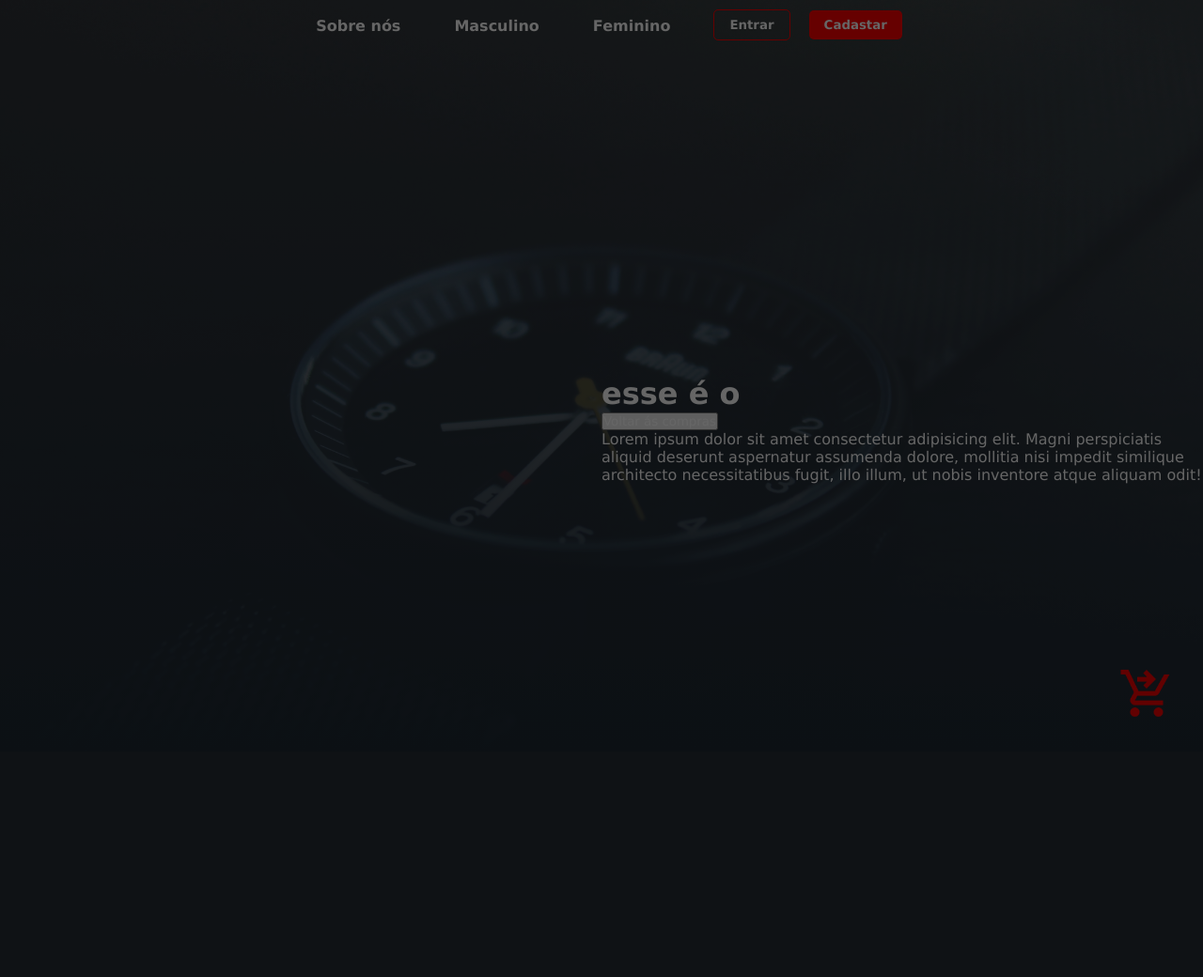
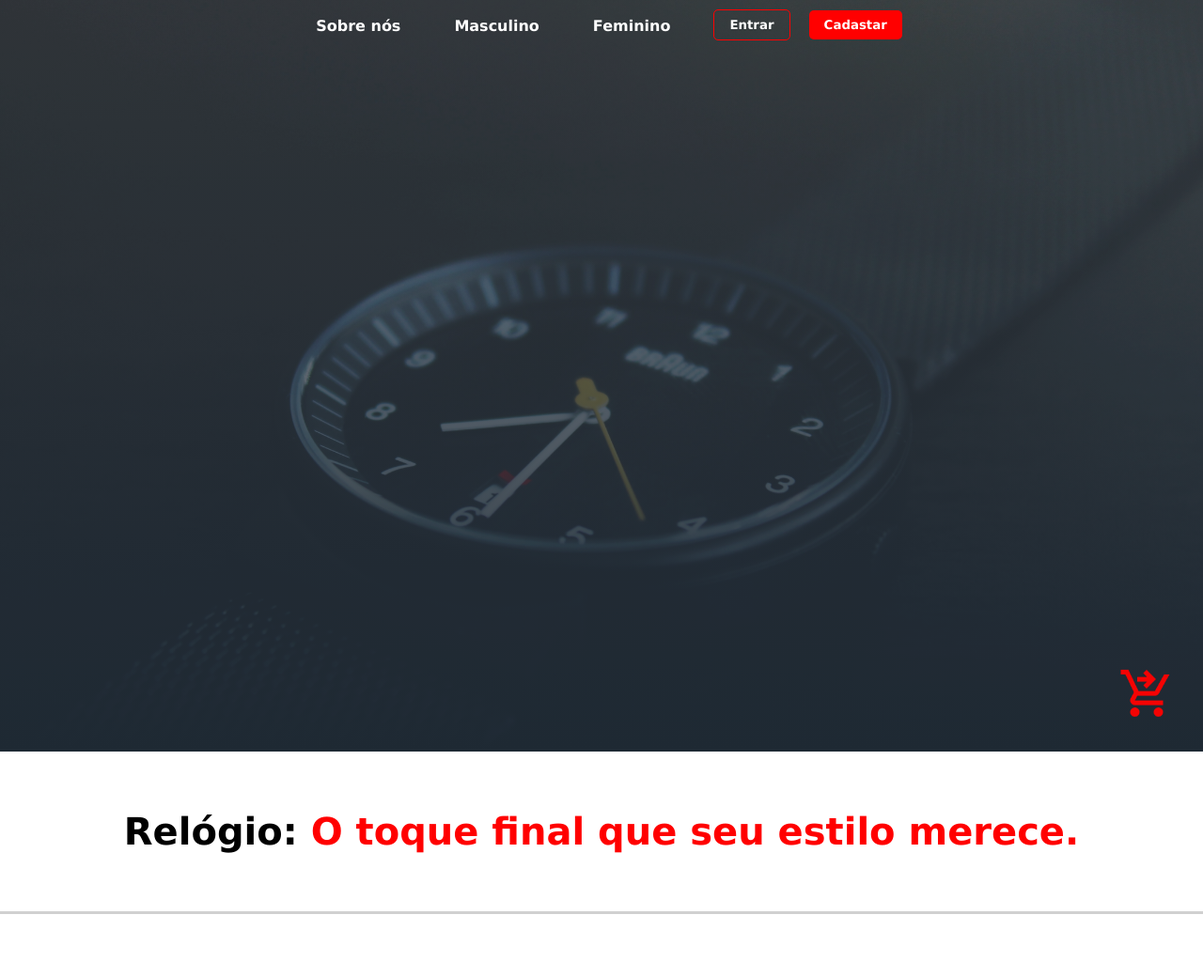
Before and after one commit to fabricio-dev-front/ElitePointers, a Django app: template templates/index.html in a window 1280 px wide. Shown: the top 1040 px of the page at 94% size. Before the commit the page ends 763 px from the top, so only its background shows below. Run offline with Django 5.2, Linux system fonts and the light colour scheme; the template is opened without the code that fills it, so the values that code supplies are empty.

Commit message:
exclui o suposto modal

```diff
--- a/templates/index.html
+++ b/templates/index.html
@@ -8,18 +8,6 @@
     <title>Elite Pointers</title>
   </head>
   <body>
-
-    <div class="fade"></div>
-        <div class="modal">
-          <div class="modal-header">
-            <h1>esse é o</h1>
-            <button>Voltar ás compras</button>
-          </div>
-          <div class="modal-body">
-            <p>Lorem ipsum dolor sit amet consectetur adipisicing elit. Magni perspiciatis aliquid deserunt aspernatur assumenda dolore, mollitia nisi impedit similique architecto necessitatibus fugit, illo illum, ut nobis inventore atque aliquam odit!</p>
-          </div>
-        </div>
-
     <div class="set-header">
       <header class="header js-scroll">
         <ul class="menu">
--- a/templates/static/ElitePointers/css/style.css
+++ b/templates/static/ElitePointers/css/style.css
@@ -134,23 +134,6 @@
     .header > .carrinho img{
         width: 50px;
     }
-}
-
-.fade{
-    position: fixed;
-    top: 0;
-    left: 0;
-    width: 100%;
-    height: 100%;
-    background-color: rgb(0, 0, 0, 0.6);
-    z-index: 10000;
-}
-
-.modal{
-    position: fixed;
-    left: 50%;
-    top: 50%;
-    color: black;
 }
 
 .set-header .login > button{
```
